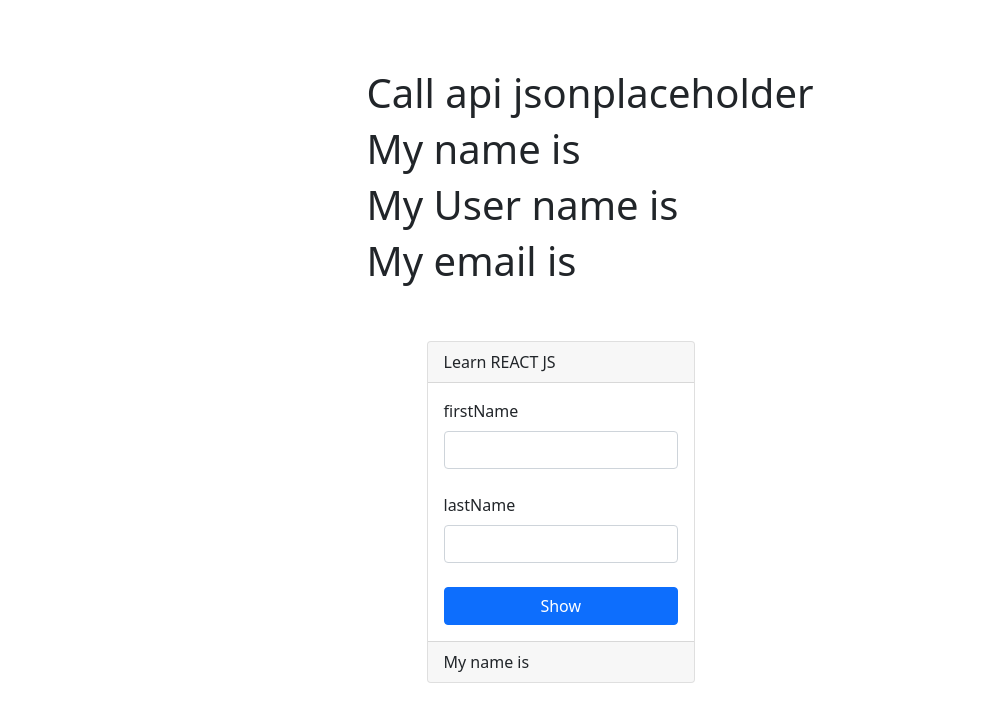
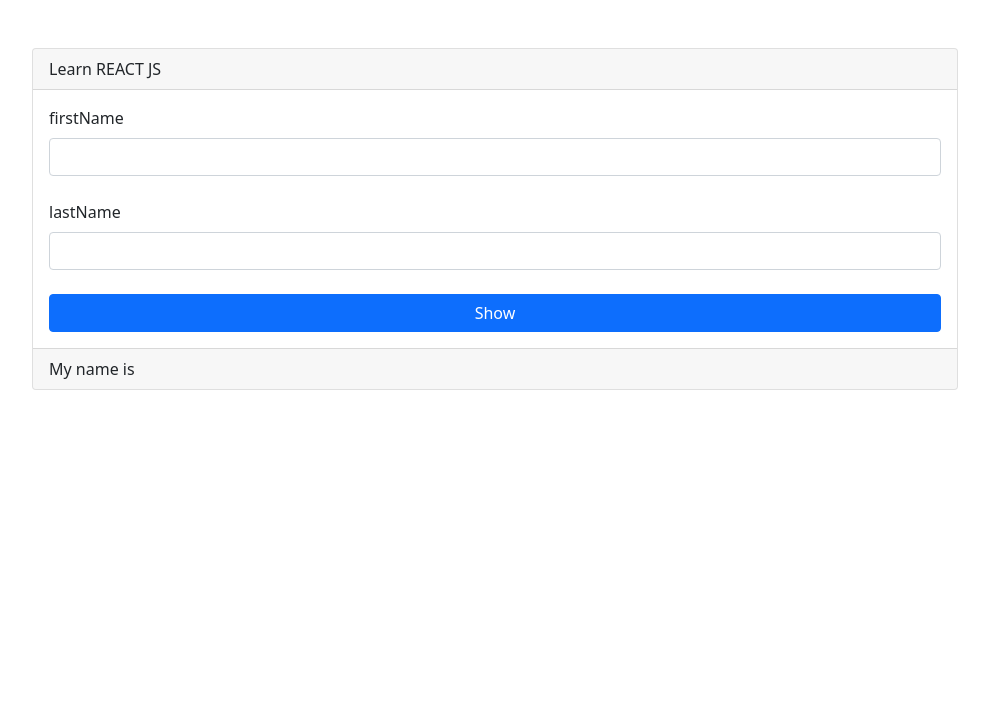
Before and after one commit to salak96/React-Yarn-Parsinta, a React (Vite) app: page / in a window 1280 px wide. Shown: the top 722 px of the page, without its empty margins (50-1039 px from the left). Built offline with nearby package versions, Linux system fonts and the light colour scheme; no server answers.

Commit message:
function Components form

```diff
--- a/src/App.jsx
+++ b/src/App.jsx
@@ -1,42 +1,10 @@
-import React, { Component } from 'react';
-import axios from 'axios';
-import 'bootstrap';
-import 'bootstrap/dist/css/bootstrap.min.css';
-import Form from './components/Form';
-class App extends Component {
-    constructor() {
-        super();
+import React from 'react';
+import Form from './components/FormFunction';
 
-        this.state = {
-            user: [],
-        };
-    }
-    //axios get user
-    getUser = async () => {
-        let response = await axios.get('https://jsonplaceholder.typicode.com/users/1');
-        this.setState({
-            user: response.data,
-        });
-    };
-    //call getUser
-    componentDidMount() {
-        this.getUser();
-    }
-    render() {
-        //panggil state user
-        const { user } = this.state;
-        return (
-            <div className='container d-flex flex-column align-items-center justify-content-center' style={{ minHeight: '100vh' }}>
-                <div className='p-2'>
-                    <h1>Call api jsonplaceholder</h1>
-                    <h1>My name is {user.name}</h1>
-                    <h1>My User name is {user.username}</h1>
-                    <h1>My email is {user.email}</h1>
-                    <Form />
-                </div>
-            </div>
-        );
-    }
+function App() {
+    return (
+            <Form/>
+    )
 }
 
 export default App;
--- a/src/components/FormFunction.jsx
+++ b/src/components/FormFunction.jsx
@@ -1,34 +1,19 @@
-import React, { Component } from 'react';
+import { useState } from "react"
 
-class Form extends Component {
-    constructor() {
-        super()
+export default function FormFunction() {
 
-        this.state = {
-            firstName: '',
-            lastName: '',
-            name    :''
-        }
-    }
-    changeHandler = (e)=>{
-        this.setState({
-            [e.target.name] : e.target.value
-        })
+    const [firstName, setFirstName] = useState('');
+    const [lastName, setLastName] = useState('');
+    const [name, setName] = useState('');
+
+    const submitHandler = (e) => {
+      e.preventDefault();
+       setName(`${firstName} ${lastName}`);
+       setFirstName('');
+       setLastName('');
     }
 
-    submitHandler = (e)=>{
-        e.preventDefault();
-        this.setState({
-            name : `${this.state.firstName} ${this.state.lastName}`
-        })
-        this.setState({
-            firstName : '',
-            lastName : ''
-        })
-    }
-    render() {
-        const { name } = this.state
-        return (
+    return(
         <div className='p-5'>
         <div className='container'>
             <div className='row'>
@@ -36,18 +21,18 @@
                     <div className='card'>
                         <div className='card-header'>Learn REACT JS</div>
                         <div className='card-body'>
-                                    <form onSubmit={this.submitHandler}>
+                            <form onSubmit={submitHandler}>
                                 <div className='mb-4'>
                                     <label htmlFor='firstName' className='form-label'>
                                         firstName
                                     </label>
-                                            <input type='text' value={this.state.firstName} onChange={this.changeHandler} name='firstName' id='firstName' className='form-control' />
+                                    <input type='text' value={firstName} onChange={(e) => setFirstName(e.target.value)} name='firstName' id='firstName' className='form-control' />
                                 </div>
                                 <div className='mb-4'>
                                     <label htmlFor='lastName' className='form-label'>
                                         lastName
                                     </label>
-                                            <input type='text' value={this.state.lastName} onChange={this.changeHandler} name='lastName' id='lastName' className='form-control' />
+                                    <input type='text' value={lastName} onChange={(e) => setLastName(e.target.value)} name='lastName' id='lastName' className='form-control' />
                                 </div>
                                 <button type='submit' className='btn btn-primary w-100 btn-block'>
                                     Show
@@ -62,8 +47,5 @@
             </div>
         </div>
     </div>
-        );
+    )
 }
-}
-
-export default Form;
```
Lines whose indentation alone changed are shown as unchanged.
